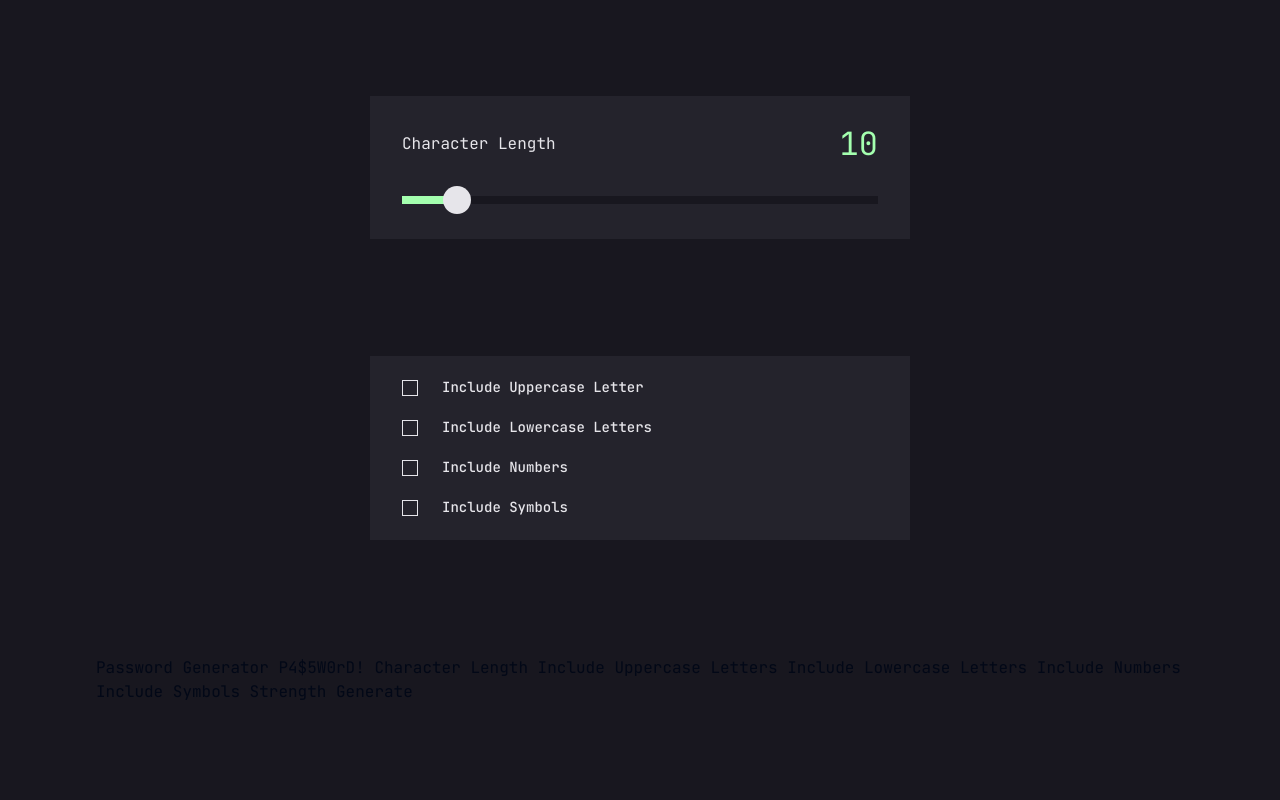
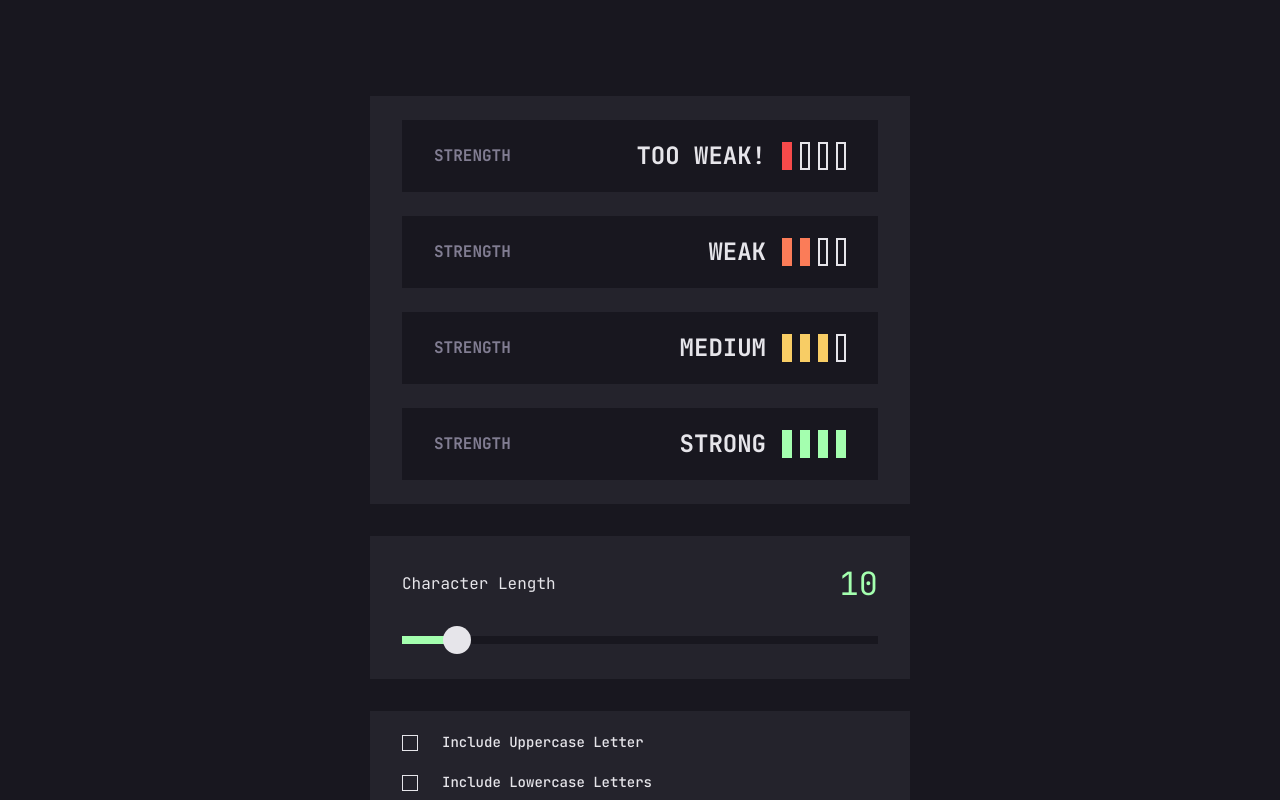
Before and after one commit to robcrock/password-generator, a Next.js app: page / in a window 1280 px wide. Shown: the top 800 px of the page. Built offline with nearby package versions, Linux system fonts and the light colour scheme.

Commit message:
'Add StrengthIndicator component to display password strength. Necessary for user feedback and security.'

```diff
--- /dev/null
+++ b/src/app/components/strength-indicator.tsx
@@ -0,0 +1,63 @@
+import { cn } from "../_components/utils";
+
+const getStrengthIndicatorValues = (strengthIndex: number) => {
+  switch (strengthIndex) {
+    case 4:
+      return {
+        label: "STRONG",
+        color: "bg-fem-neon-green",
+      };
+    case 3:
+      return {
+        label: "MEDIUM",
+        color: "bg-fem-yellow",
+      };
+    case 2:
+      return {
+        label: "WEAK",
+        color: "bg-fem-orange",
+      };
+    case 1:
+      return {
+        label: "TOO WEAK!",
+        color: "bg-fem-red",
+      };
+    default:
+      throw new Error("You passed in an unhandled strength index.");
+  }
+};
+
+export const StrengthIndicator = ({
+  strengthIndex,
+}: {
+  strengthIndex: number;
+}) => {
+  const { label, color } = getStrengthIndicatorValues(strengthIndex);
+  const bars = Array.from({ length: 4 }, (_, i) =>
+    i >= strengthIndex ? 0 : 1,
+  );
+
+  return (
+    <div className="flex h-[72px] w-full items-center justify-between bg-fem-very-dark-grey px-8 py-6">
+      <span className="font-bold text-fem-grey">STRENGTH</span>
+      <div className="flex items-center gap-4">
+        <span className="text-lg font-bold text-fem-almost-white">{label}</span>
+        <div className="flex gap-2">
+          {bars.map((bar, id) => {
+            return (
+              <div
+                key={id}
+                className={cn(
+                  "h-[28px] w-[10px]",
+                  bar === 1
+                    ? color
+                    : "border-2 border-fem-almost-white bg-transparent",
+                )}
+              />
+            );
+          })}
+        </div>
+      </div>
+    </div>
+  );
+};
--- a/src/app/page.tsx
+++ b/src/app/page.tsx
@@ -1,11 +1,18 @@
 "use client";
-import { Checkbox } from "@/app/_components/ui/checkbox";
+
 import { CharacterLengthSlider } from "./components/character-length-slider";
 import { ModificationCheckbox } from "./components/modification-checkbox";
+import { StrengthIndicator } from "./components/strength-indicator";
 
 export default function Home() {
   return (
     <main className="flex min-h-screen flex-col items-center justify-between gap-8 p-24">
+      <div className="flex w-[540px] flex-col gap-6 bg-fem-dark-grey px-8 py-6">
+        <StrengthIndicator strengthIndex={1} />
+        <StrengthIndicator strengthIndex={2} />
+        <StrengthIndicator strengthIndex={3} />
+        <StrengthIndicator strengthIndex={4} />
+      </div>
       <CharacterLengthSlider />
       <div className="flex w-[540px] flex-col gap-6 bg-fem-dark-grey px-8 py-6">
         <ModificationCheckbox label={"Include Uppercase Letter"} />
```
